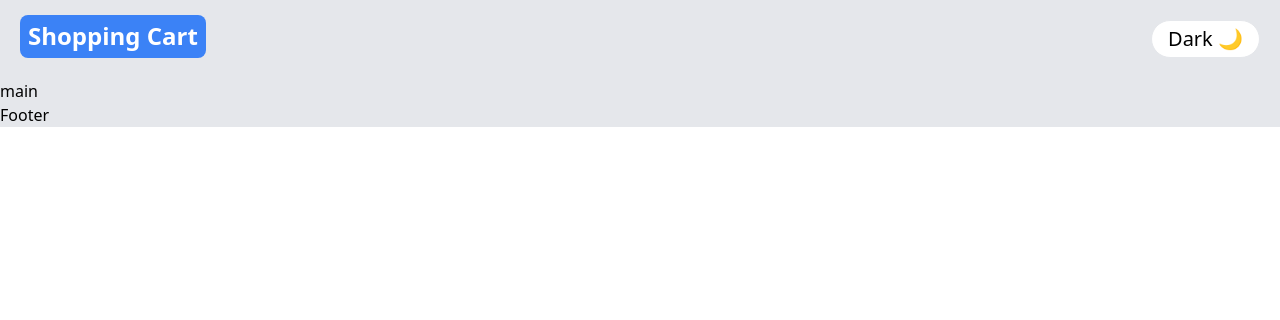
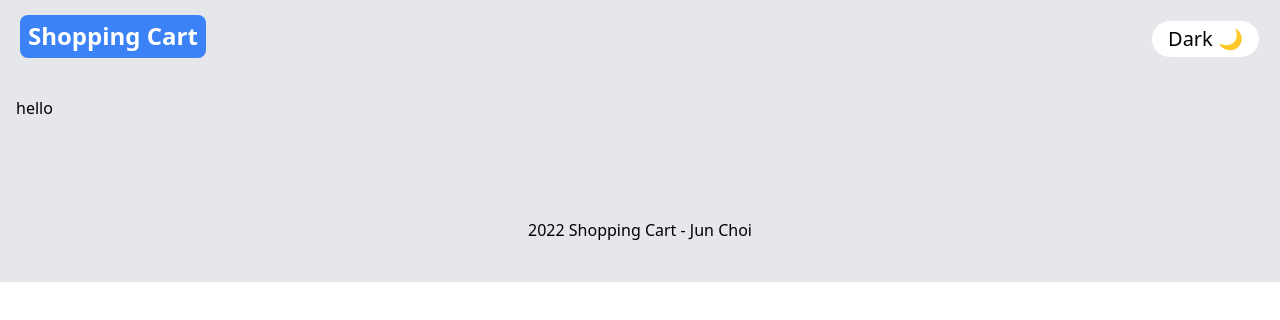
Before and after one commit to cjh4549/Shopping-Cart, a React (Create React App) app: page / in a window 1280 px wide. Shown: the top 320 px of the page. Built offline with nearby package versions, Linux system fonts and the light colour scheme.

Commit message:
added routes and polished footer

```diff
--- a/src/components/Footer.js
+++ b/src/components/Footer.js
@@ -1,7 +1,7 @@
-export default function Footer(){
-    return(
-        <footer>
-            Footer
+export default function Footer() {
+    return (
+        <footer className="text-center p-10 mt-10 border-t-2 border-gray-200 dark:border-gray-700">
+            <h2>{new Date().getFullYear()} Shopping Cart - Jun Choi</h2>
         </footer>
     )
 }
--- a/src/components/Main.js
+++ b/src/components/Main.js
@@ -1,7 +1,11 @@
-export default function Main(){
-    return(
-        <main>
-            main
+import { Routes, Route } from 'react-router-dom';
+
+export default function Main() {
+    return (
+        <main className="p-4">
+            <Routes>
+                <Route path="/" element={<h1>hello</h1>}/>
+            </Routes>
         </main>
     )
 }
--- a/src/components/Navbar.js
+++ b/src/components/Navbar.js
@@ -2,7 +2,7 @@ import { Link } from 'react-router-dom';
 
 export default function Navbar({ darkTheme, setDarkTheme }){
     return(
-        <header className="p-5 flex flex-wrap justify-center items-center border-b sm:justify-between dark:border-gray-700 border-gray-200">
+        <header className="p-5 flex flex-wrap justify-center items-center border-b-2 sm:justify-between dark:border-gray-700 border-gray-200">
             <nav className="w-full">
                 <ul className="flex justify-between w-100">
                     <li>
```
